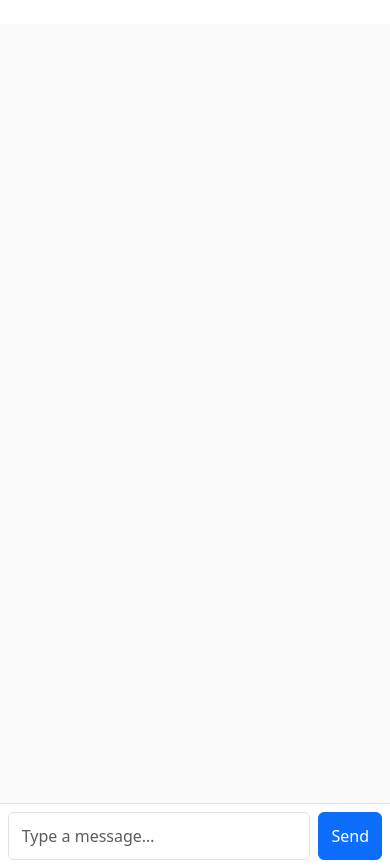
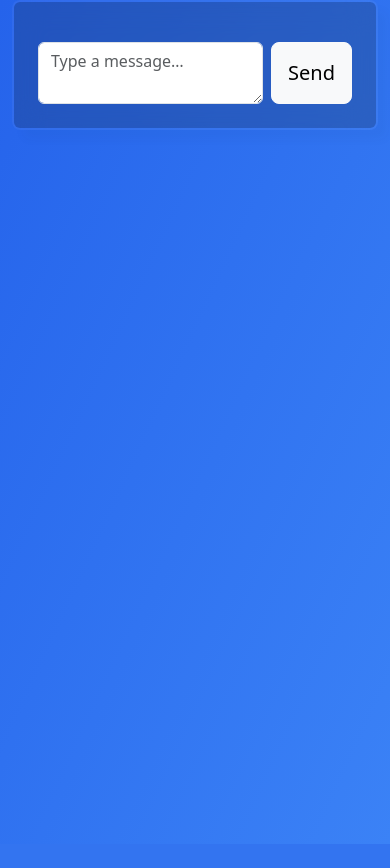
Before and after one commit to davidscassell/basic_chatbot, a Flask app: page / in a window 390 px wide. After the commit the page ends 844 px from the top, so only its background shows below. Run offline with Flask 3, Linux system fonts and the light colour scheme.

Commit message:
Update chat.html

```diff
--- a/templates/chat.html
+++ b/templates/chat.html
@@ -11,44 +11,79 @@
   <!-- Optional: your own stylesheet -->
   <link rel="stylesheet" href="{{ url_for('static', filename='chat.css') }}">
 
+  <!-- Font Awesome -->
+  <link rel="stylesheet" href="https://use.fontawesome.com/releases/v5.15.2/css/all.css" />
+  <!-- Google Fonts Roboto -->
+  <link rel="stylesheet" href="https://fonts.googleapis.com/css2?family=Roboto:wght@300;400;500;700;900&display=swap" />
+
   <style>
-    .chat-box   {max-width:650px; margin:auto; height:85vh; display:flex; flex-direction:column; border:1px solid #dedede; border-radius:.5rem;}
-    .chat-body  {flex:1; overflow-y:auto; padding:1rem; background:#fafafa;}
-    .msg        {margin-bottom:.6rem; line-height:1.35;}
-    .msg.user   {text-align:right;}
-    .msg.bot    {text-align:left;  color:#0d6efd;}
+    .gradient-custom {
+      background: #2563eb;
+      background: linear-gradient(to bottom right, #2563eb 0%, #3b82f6 100%);
+      min-height: 100vh;
+    }
+    .mask-custom {
+      background: rgba(24, 24, 16, .2);
+      border-radius: 2em;
+      backdrop-filter: blur(15px);
+      border: 2px solid rgba(255, 255, 255, 0.05);
+      background-clip: padding-box;
+      box-shadow: 10px 10px 10px rgba(46, 54, 68, 0.03);
+    }
+    .chat-message {
+      color: #fff;
+      background: rgba(24, 24, 16, .2);
+      border-radius: 1em;
+      padding: 1em;
+      margin-bottom: 1em;
+      word-break: break-word;
+    }
+    .chat-message.user {
+      background: #fff;
+      color: #2563eb;
+      text-align: right;
+    }
+    .chat-message.bot {
+      background: rgba(24, 24, 16, .2);
+      color: #fff;
+      text-align: left;
+    }
+    .chat-avatar {
+      width: 48px;
+      height: 48px;
+      border-radius: 50%;
+      object-fit: cover;
+      margin-right: 1em;
+    }
     @media (max-width: 700px) {
-      .chat-box {
-        max-width: 100vw;
-        height: 100vh;
-        border-radius: 0;
-        border: none;
-        margin: 0;
+      .container, .row, .col-md-6, .col-lg-7, .col-xl-7, .col-md-6, .col-lg-5, .col-xl-5 {
+        padding: 0 !important;
+        margin: 0 !important;
       }
-      .chat-body {
-        padding: 0.5rem;
-      }
-      #chat-input {
-        font-size: 1em;
-        padding: 0.7em 0.8em;
-      }
-      #chat-form {
-        padding: 0.5em;
+      .mask-custom {
+        border-radius: 0.5em;
       }
     }
   </style>
 </head>
 <body>
-
-<div class="chat-box mt-4 shadow-sm">
-  <div id="chat-body" class="chat-body"></div>
-
-  <!-- input area -->
-  <form id="chat-form" class="d-flex border-top p-2">
-    <input id="chat-input" class="form-control me-2" type="text" autocomplete="off" placeholder="Type a message…">
-    <button class="btn btn-primary" type="submit">Send</button>
-  </form>
-</div>
+<section class="gradient-custom">
+  <div class="container py-5">
+    <div class="row justify-content-center">
+      <div class="col-lg-8">
+        <div class="card mask-custom">
+          <div class="card-body p-4">
+            <div id="chat-body" class="chat-body"></div>
+            <form id="chat-form" class="d-flex mt-3">
+              <textarea id="chat-input" class="form-control me-2" rows="2" placeholder="Type a message…"></textarea>
+              <button class="btn btn-light btn-lg btn-rounded" type="submit">Send</button>
+            </form>
+          </div>
+        </div>
+      </div>
+    </div>
+  </div>
+</section>
 
 <!-- jQuery + Bootstrap JS -->
 <script src="https://code.jquery.com/jquery-3.6.0.min.js"></script>
@@ -69,7 +104,7 @@
   });
 
   function append(sender, text){
-    const div = $('<div/>').addClass('msg '+sender);
+    const div = $('<div/>').addClass('chat-message ' + sender);
     if(sender === 'bot') {
       div.html(marked.parse(text));
     } else {
@@ -81,7 +116,7 @@
   }
 
   function streamBotReply(userText) {
-    let botDiv = $('<div/>').addClass('msg bot');
+    let botDiv = $('<div/>').addClass('chat-message bot');
     $body.append(botDiv);
     $body.scrollTop($body[0].scrollHeight);
     let fullReply = '';
```
